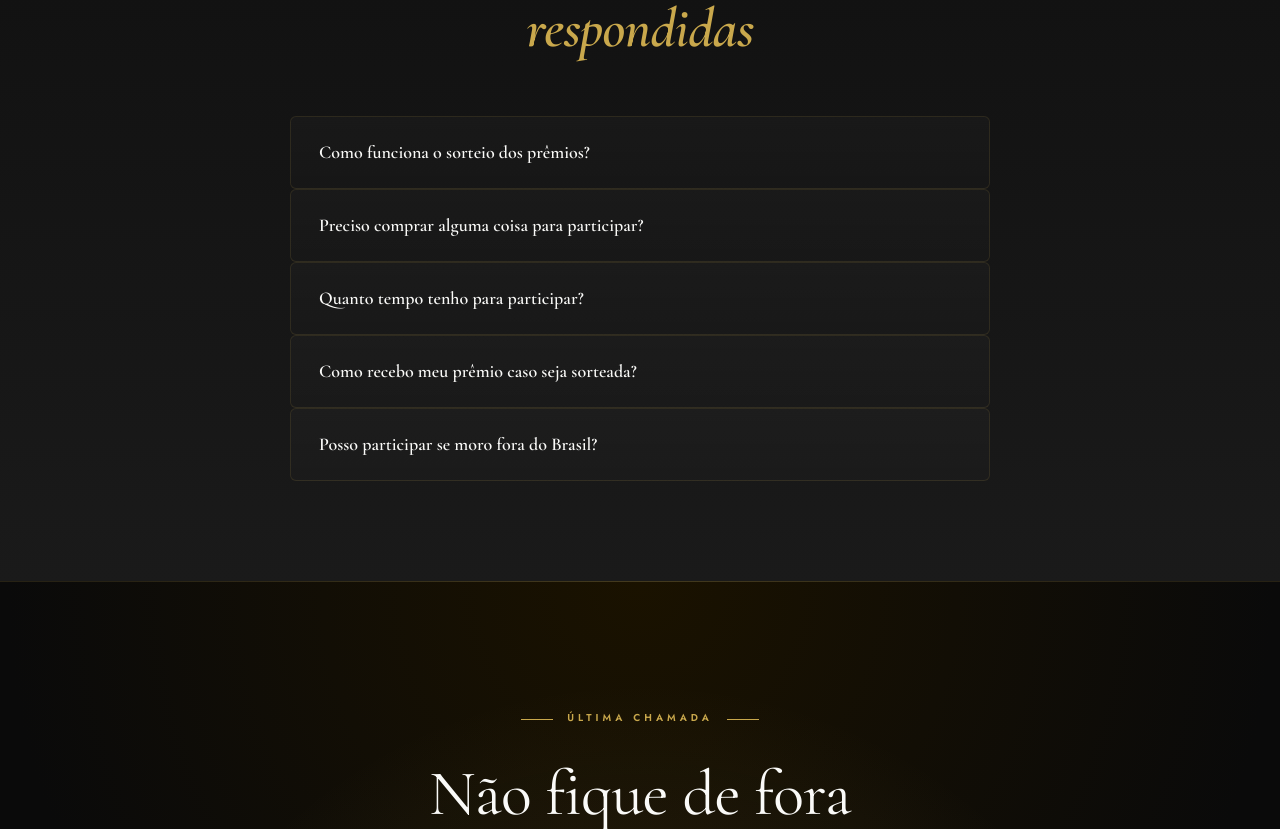
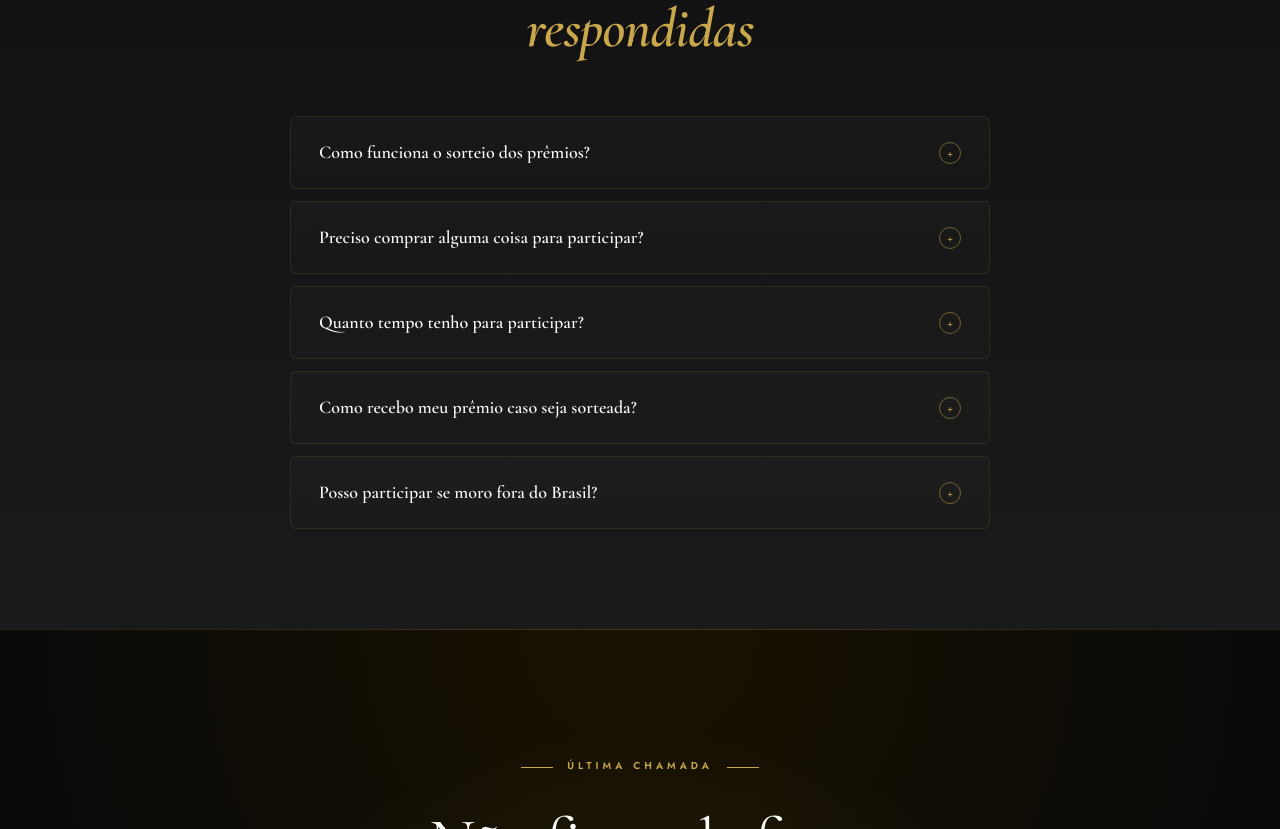
Before and after one commit to andrebastelli/aniversario-original-joias, a React (Vite) app: page / in a window 1280 px wide. Shown: the part 4889-5718 px from the top of the page. Built offline with nearby package versions, Linux system fonts and the light colour scheme.

Commit message:
feat: enhance FAQ details and update component styling

```diff
--- a/src/components/FaqSection.tsx
+++ b/src/components/FaqSection.tsx
@@ -1,25 +1,25 @@
-import { useState, useEffect } from 'react'
+import { useState } from 'react'
 
 const FAQS = [
   {
     q: 'Como funciona o sorteio dos prêmios?',
-    a: 'Cada compra realizada de 08 a 12 de junho garante a participação no sorteio...',
+    a: 'Cada compra realizada de 08 a 12 de junho garante a participação no sorteio. O prêmio depende da faixa de compra: Balão Preto (R$500–R$1.499) ou Balão Dourado (acima de R$1.500). Os ganhadores são anunciados no grupo VIP do WhatsApp.',
   },
   {
     q: 'Preciso comprar alguma coisa para participar?',
-    a: 'Entrar no grupo VIP é gratuito!...',
+    a: 'Entrar no grupo VIP é gratuito! Para concorrer aos prêmios, basta realizar uma compra mínima de R$500 no período do evento (08 a 12 de junho).',
   },
   {
     q: 'Quanto tempo tenho para participar?',
-    a: 'O evento acontece exclusivamente de 08 a 12 de junho...',
+    a: 'O evento acontece exclusivamente de 08 a 12 de junho de 2025. Após essa data, as participações são encerradas. Não perca o prazo!',
   },
   {
     q: 'Como recebo meu prêmio caso seja sorteada?',
-    a: 'Os prêmios físicos são enviados para todo o Brasil...',
+    a: 'Os prêmios físicos são enviados para todo o Brasil. Descontos e créditos são aplicados diretamente na sua conta para uso em compras futuras. Todos os detalhes serão comunicados pelo grupo VIP do WhatsApp.',
   },
   {
     q: 'Posso participar se moro fora do Brasil?',
-    a: 'Sim! A Original Joias atende clientes...',
+    a: 'Sim! A Original Joias atende clientes em todo o Brasil e no exterior. Envios internacionais também participam do sorteio normalmente.',
   },
 ]
 
@@ -28,27 +28,8 @@ export default function FaqSection() {
 
   const toggle = (i: number) => setOpenIndex(openIndex === i ? null : i)
 
-  useEffect(() => {
-    const elements = document.querySelectorAll('.reveal')
-
-    const observer = new IntersectionObserver(
-      (entries) => {
-        entries.forEach((entry) => {
-          if (entry.isIntersecting) {
-            entry.target.classList.add('visible')
-          }
-        })
-      },
-      { threshold: 0.1 }
-    )
-
-    elements.forEach((el) => observer.observe(el))
-
-    return () => observer.disconnect()
-  }, [])
-
   return (
-    <section className="faq" style={{ padding: '100px 24px' }}>
+    <section className="faq" style={{ padding: '100px 24px', position: 'relative', zIndex: 1 }}>
       <div style={{ maxWidth: 700, margin: '0 auto', textAlign: 'center' }}>
         <span className="section-label reveal">Dúvidas Frequentes</span>
 
@@ -57,19 +38,28 @@ export default function FaqSection() {
           <span className="gold">respondidas</span>
         </h2>
 
-        <div style={{ marginTop: 56 }}>
+        <div
+          style={{
+            marginTop: 56,
+            textAlign: 'left',
+            display: 'flex',
+            flexDirection: 'column',
+            gap: 12,
+          }}
+        >
           {FAQS.map((faq, i) => (
             <div
               key={i}
-              className={`faq-item reveal ${openIndex === i ? 'open' : ''}`}
+              className={`faq-item reveal${openIndex === i ? ' open' : ''}`}
             >
               <button
                 className="faq-q"
                 onClick={() => toggle(i)}
+                aria-expanded={openIndex === i}
               >
                 {faq.q}
+                <span className="faq-icon">+</span>
               </button>
-
               <div className="faq-a">{faq.a}</div>
             </div>
           ))}
```
